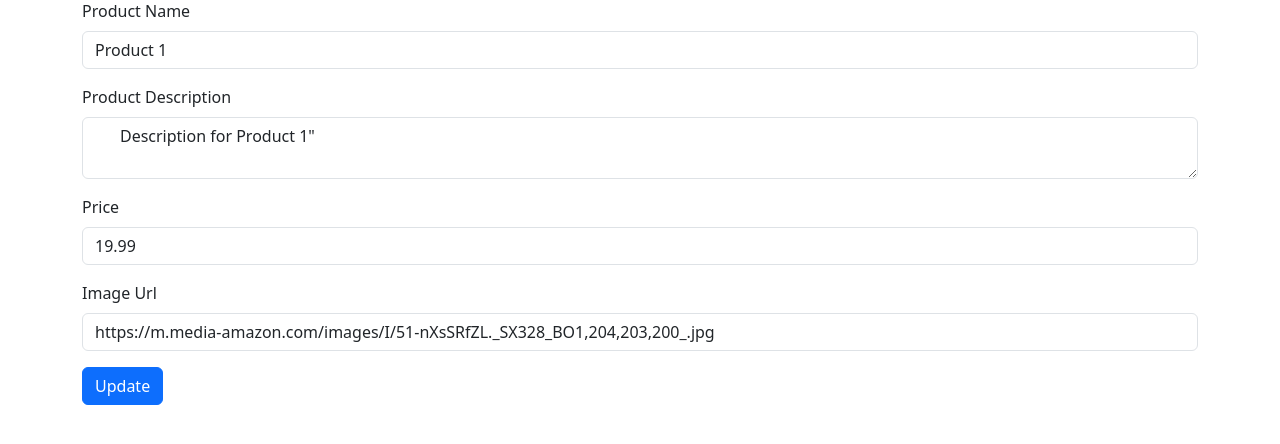
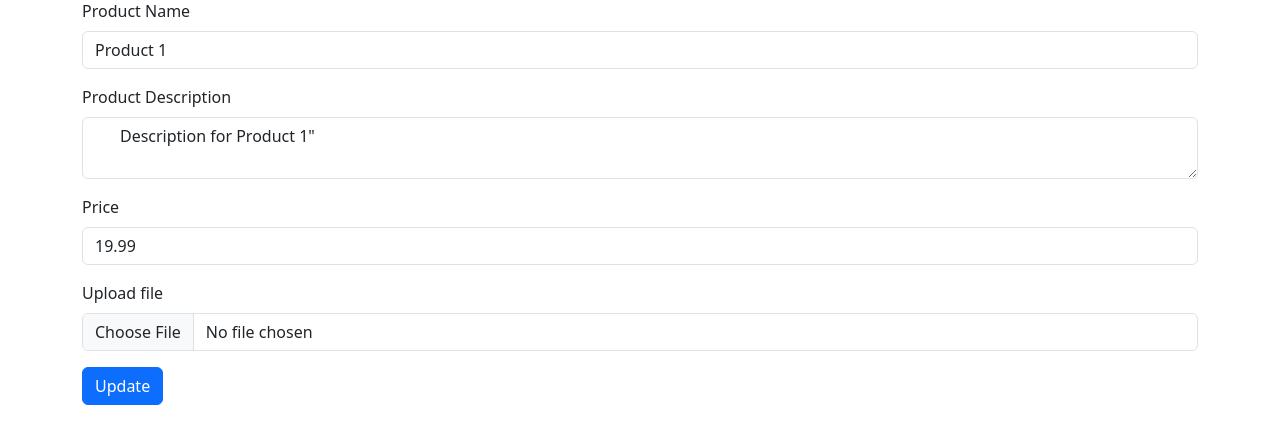
Before and after one commit to shahwezahmad/inventory-mvc-cn-app, a Node server app: page /updateProduct/1 in a window 1280 px wide. Shown: the part 177-621 px from the top of the page. Run offline with Node 20, Linux system fonts and the light colour scheme; some libraries are stand-ins or nearby versions.

Commit message:
update file upload using multer

```diff
--- a/index.js
+++ b/index.js
@@ -24,7 +24,7 @@ app.get('/', Products.getProducts)
 app.get('/getAddProduct', Products.getddProduct )
 app.get('/updateProduct/:id', Products.updateProduct)
 app.post('/', upload.single('imgUrl') , productMiddleware, Products.addNewProduct )
-app.post('/updateProduct',  Products.postUpdateProduct)
+app.post('/updateProduct', upload.single('imgUrl'),  Products.postUpdateProduct)
 app.post('/deleteProduct/:id', Products.deleteProduct)
 
 app.listen(port, () => console.log(`project is running on PORT ${port}`))
--- a/src/controllers/products.controller.js
+++ b/src/controllers/products.controller.js
@@ -26,8 +26,7 @@ export default class Products {
   }
 
   static updateProduct(req, res) {
-    // check product
-    // const {id ? id : 2} = req.body
+
 
     let product = ProductModel.checkProduct(Number(req.params.id));
     if (product) {
@@ -38,7 +37,10 @@ export default class Products {
   }
 
   static postUpdateProduct(req, res) {
-    ProductModel.update(req.body);
+    let {id,productName, productDesc, productPrice,} = req.body
+    const imgUrl =  'images/' + req.file?.filename;
+    console.log(imgUrl)
+    ProductModel.update({id, productName, productDesc, productPrice, imgUrl });
     let products = ProductModel.get();
     res.render("products", { products });
   }
--- a/src/models/product.model.js
+++ b/src/models/product.model.js
@@ -25,13 +25,14 @@ export default class ProductModel {
     );
   }
 
-  static update(product) {
-    const updatedProduct = new ProductModel( Number(product.id),
-      product.productName,
-      product.productDesc,
-      product.productPrice,
-      product.imgUrl)
-     products = products.map((item) => item.id == (product.id) ? updatedProduct : item)
+  static update({id, productName, productDesc, productPrice, imgUrl }) {
+    const updatedProduct = new ProductModel( Number(id),
+      productName,
+      productDesc,
+      productPrice,
+      imgUrl
+    )
+     products = products.map((item) => item.id == (id) ? updatedProduct : item)
 
   }
 
--- a/src/views/update-product.ejs
+++ b/src/views/update-product.ejs
@@ -6,7 +6,7 @@
     </div>
 <% } %>
 
-<form action="/updateProduct" method="post">
+<form action="/updateProduct" method="post" enctype="multipart/form-data">
     <div class="mb-3">
       <!-- <label for="exampleInputEmail1" class="form-label">Product Id</label> -->
       <input type="hidden" class="form-control"  value="<%=  product.id %>" name="id" id="productId"  aria-describedby="emailHelp">
@@ -29,8 +29,9 @@
       <input type="text" class="form-control" name="procductPrice" id="exampleInputPassword1"  value="<%=  product.price %>" >
     </div>
     <div class="mb-3">
-      <label for="exampleInputPassword1" class="form-label">Image Url</label>
-      <input type="text" class="form-control" id="exampleInputPassword1" name="imgUrl"  value="<%=  product.imgUrl %>" >
+      <label for="exampleInputPassword1" class="form-label">Upload file</label>
+      <!-- <input type="text" class="form-control" id="exampleInputPassword1" name="imgUrl"  value="<%=  product.imgUrl %>" > -->
+      <input type="file" class="form-control" id="exampleInputPassword1" name="imgUrl"  >
     </div>
 
     <button type="submit" class="btn btn-primary">Update</button>
```
